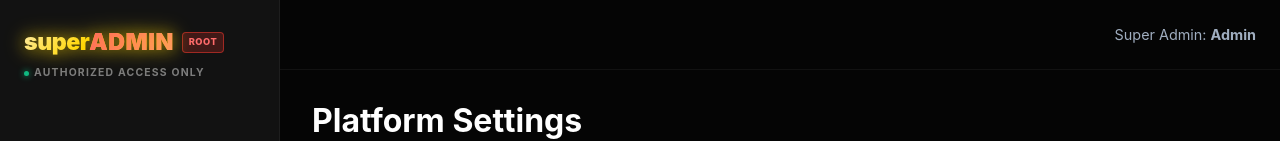
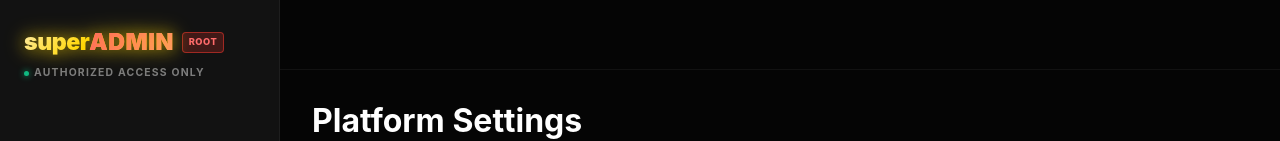
Before and after one commit to Eliyoung2005/EARNIX, a Next.js app: page /admin/settings in a window 1280 px wide. Shown: the top 141 px of the page. Built offline with nearby package versions, Linux system fonts and the light colour scheme; no server answers; the database is empty.

Commit message:
style: remove Super Admin: Admin text from admin header

```diff
--- a/src/app/admin/layout.tsx
+++ b/src/app/admin/layout.tsx
@@ -217,9 +217,6 @@ export default function AdminLayout({
             </svg>
           </button>
 
-          <div style={{ marginLeft: 'auto', display: 'flex', alignItems: 'center', gap: '1rem' }}>
-            <span style={{ color: 'var(--text-secondary)', fontSize: '0.9rem' }}>Super Admin: <strong>Admin</strong></span>
-          </div>
         </header>
 
         {/* Page Content */}
```
